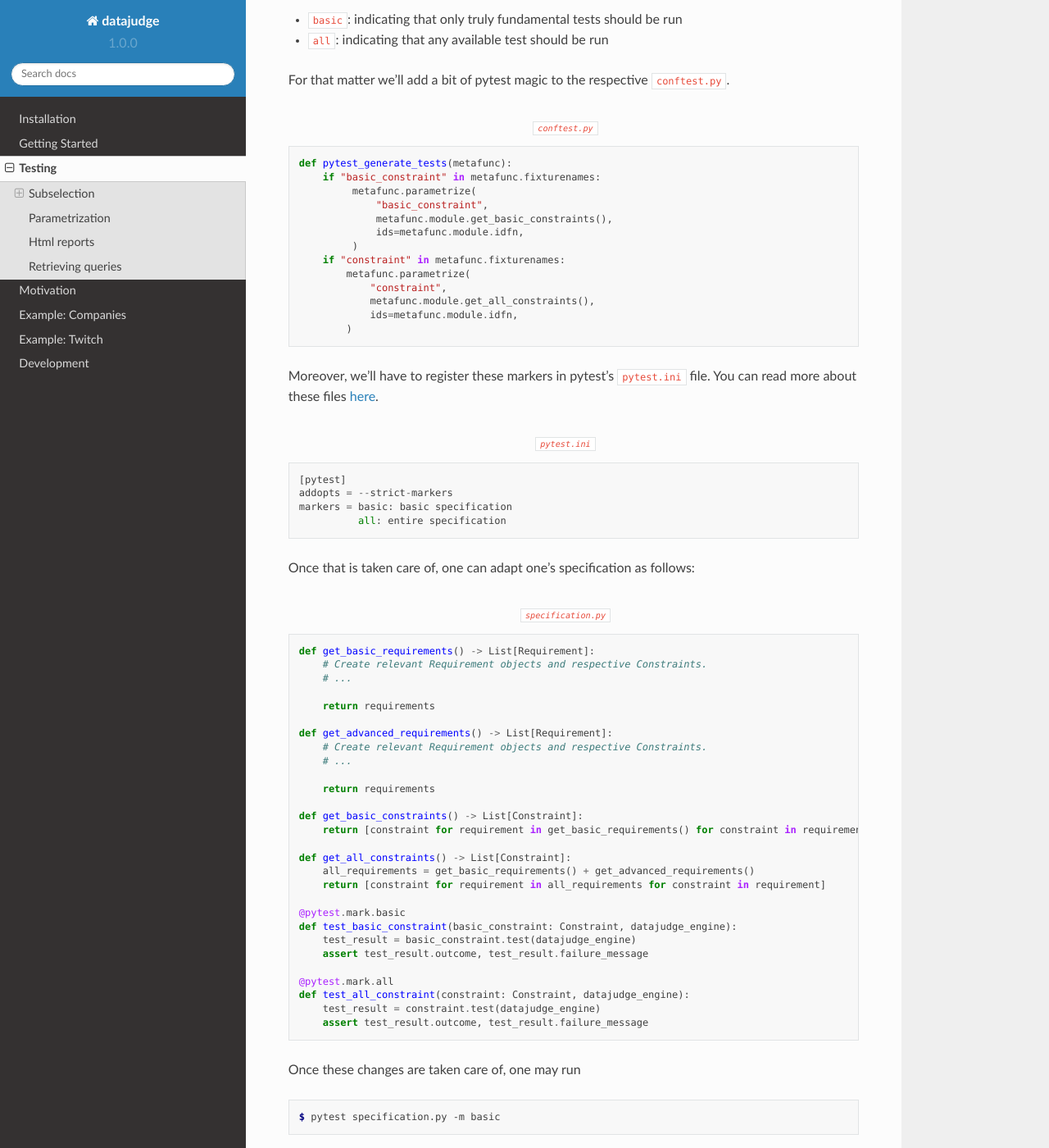
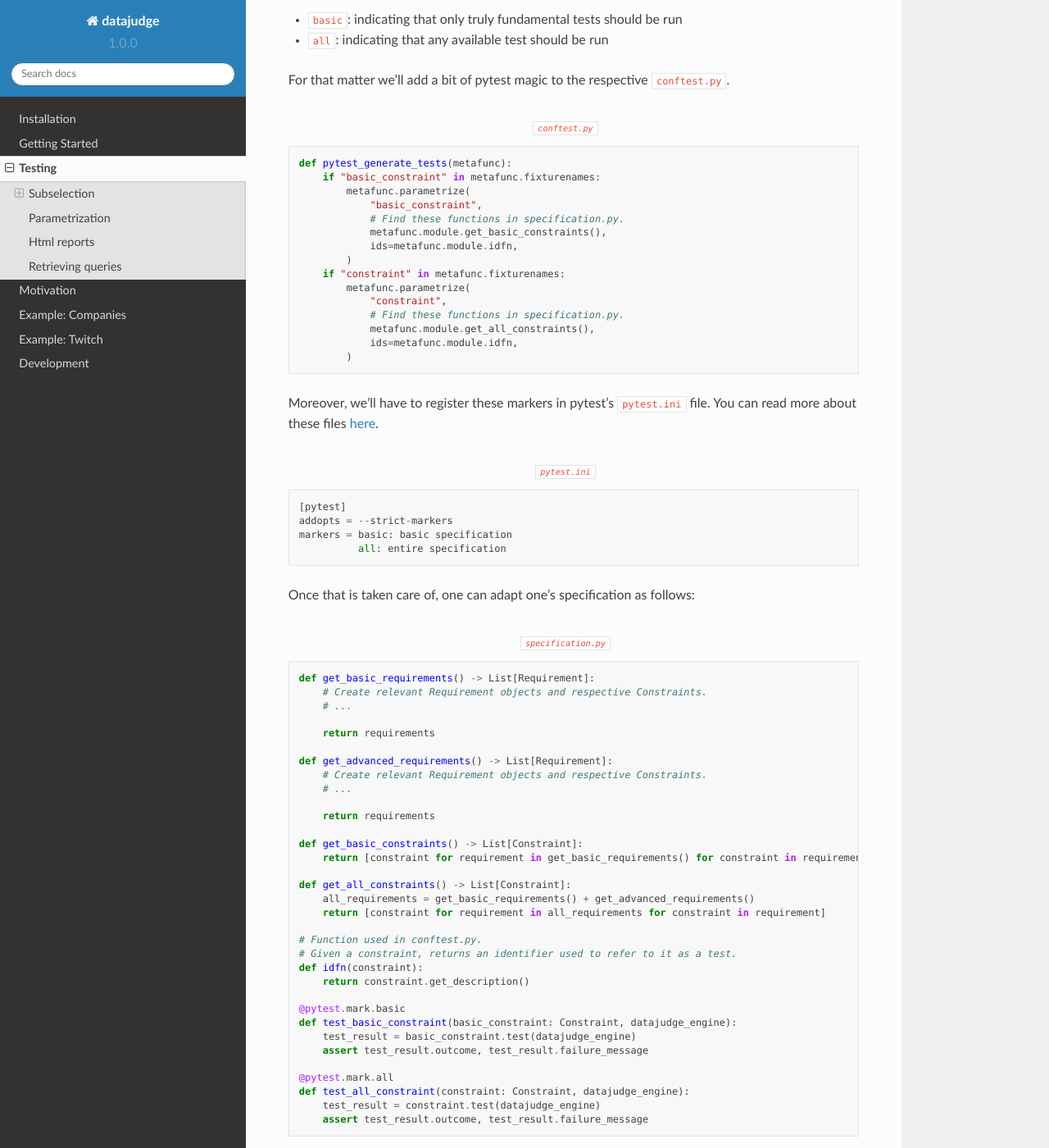
Before and after one commit to Quantco/datajudge, a Sphinx documentation site: the page built from docs/source/testing.rst, in a window 1280 px wide and 1400 px high, scrolled down 1440 px. Shown: the whole window at 82% size. Built offline with Sphinx 7.4.7 and the Read the Docs theme 2.0.0, drawn with Linux system fonts in a browser that asks for light colours; pages that are not in the unit, such as notebooks, are missing from menus.

Commit message:
Elaborate on idfn.

```diff
--- a/docs/source/testing.rst
+++ b/docs/source/testing.rst
@@ -77,16 +77,18 @@ For that matter we'll add a bit of pytest magic to the respective ``conftest.py`
 
   def pytest_generate_tests(metafunc):
       if "basic_constraint" in metafunc.fixturenames:
-           metafunc.parametrize(
-	       "basic_constraint",
-               metafunc.module.get_basic_constraints(),
-               ids=metafunc.module.idfn,
-	   )
+          metafunc.parametrize(
+              "basic_constraint",
+              # Find these functions in specification.py.
+              metafunc.module.get_basic_constraints(),
+              ids=metafunc.module.idfn,
+	  )
       if "constraint" in metafunc.fixturenames:
           metafunc.parametrize(
-	      "constraint",
-	      metafunc.module.get_all_constraints(),
-	      ids=metafunc.module.idfn,
+              "constraint",
+              # Find these functions in specification.py.
+              metafunc.module.get_all_constraints(),
+              ids=metafunc.module.idfn,
           )
 
 
@@ -126,6 +128,11 @@ Once that is taken care of, one can adapt one's specification as follows:
   def get_all_constraints() -> List[Constraint]:
       all_requirements = get_basic_requirements() + get_advanced_requirements()
       return [constraint for requirement in all_requirements for constraint in requirement]
+
+  # Function used in conftest.py.
+  # Given a constraint, returns an identifier used to refer to it as a test.
+  def idfn(constraint):
+      return constraint.get_description()
 
   @pytest.mark.basic
   def test_basic_constraint(basic_constraint: Constraint, datajudge_engine):
```
